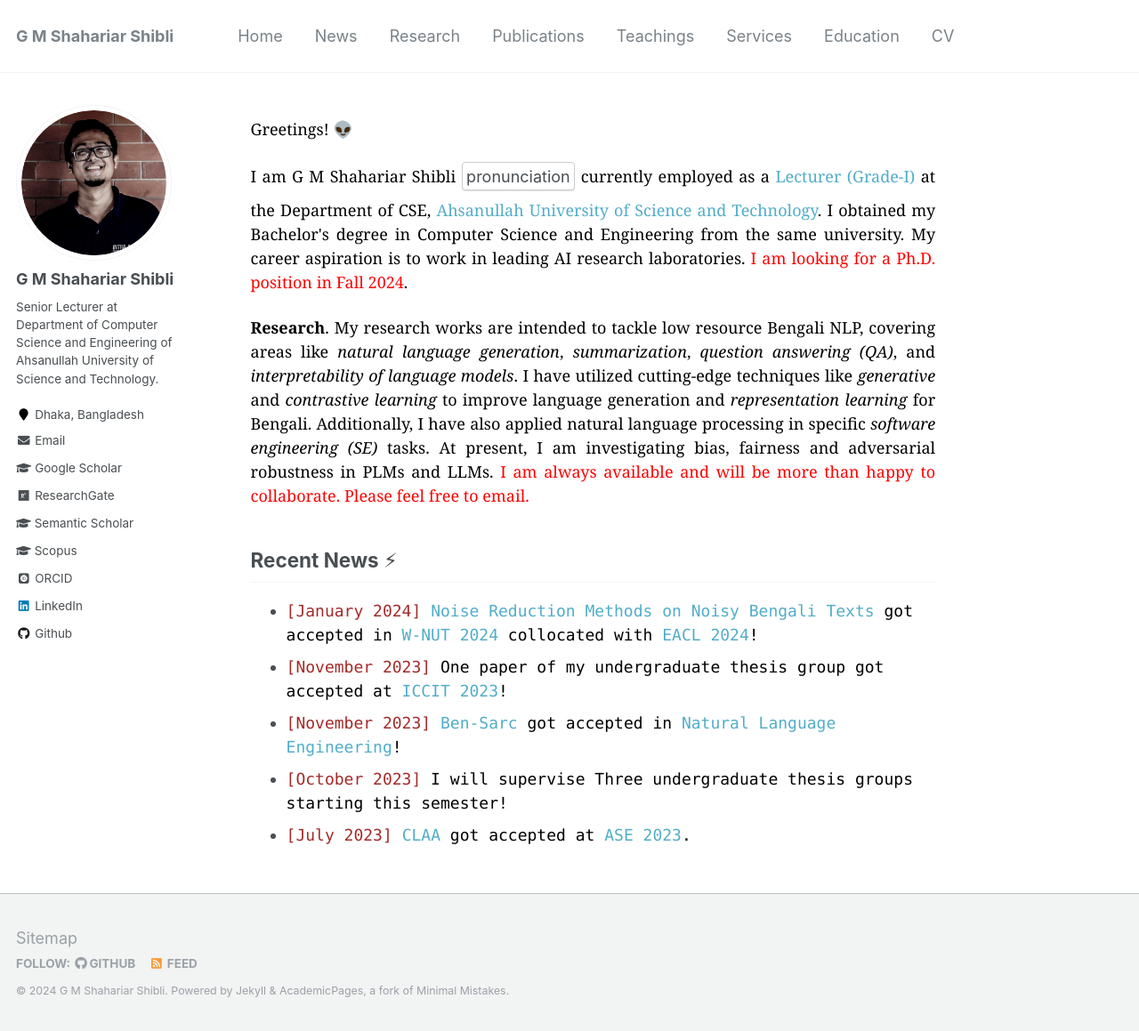
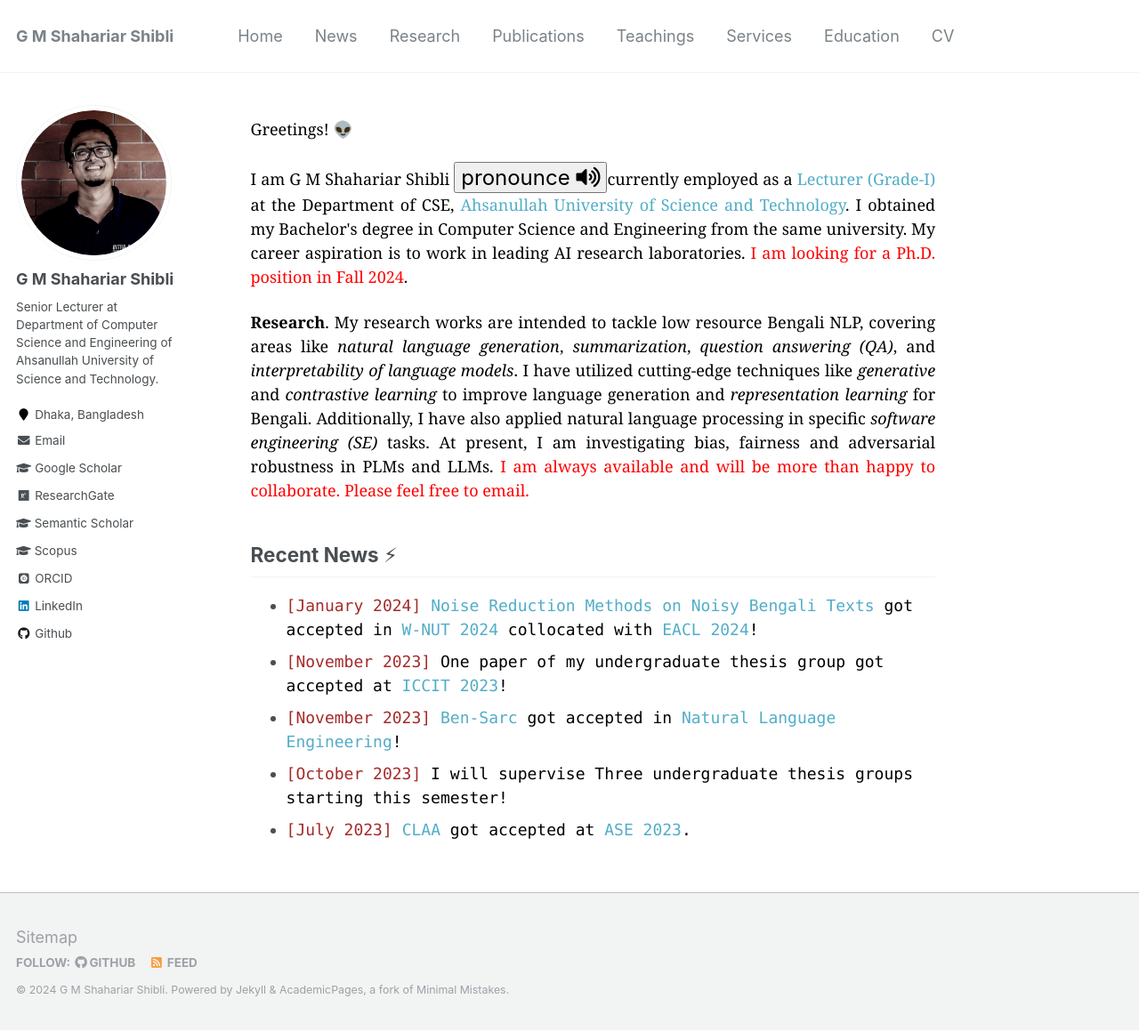
Before and after one commit to shahariar-shibli/shahariar-shibli.github.io, a Jekyll site: the page built from _pages/about.md, in a window 1280 px wide and 1159 px high. Shown: the whole window at 89% size. Built offline with Jekyll 4.4.1, drawn with Linux system fonts in a browser that asks for light colours; some web fonts are replaced.

Commit message:
Update about.md

```diff
--- a/_pages/about.md
+++ b/_pages/about.md
@@ -10,7 +10,7 @@ redirect_from:
 
 <span style="color:black; font-family:Georgia">Greetings! 👽</span>
 
-<p style="text-align:justify; color:black; font-family:Georgia">I am  G M Shahariar Shibli <input type="button" value="pronunciation" onclick="playMusic()" /> currently employed as
+<p style="text-align:justify; color:black; font-family:Georgia">I am  G M Shahariar Shibli <button onclick="playMusic()" style='font-size:24px'>pronounce <i class='fas fa-volume-up'></i></button>currently employed as
 a <a href="https://aust.edu/cse/faculty_member/mr_g_m_shahariar">Lecturer (Grade-I)</a> at the Department of CSE,
 <a href="https://aust.edu/">Ahsanullah University of Science and Technology</a>. I obtained my Bachelor's degree in Computer Science and
 Engineering from the same university. My career aspiration is to work in leading AI research laboratories. <span style="color:red;">I am looking for a Ph.D. position in Fall 2024</span>.
```
